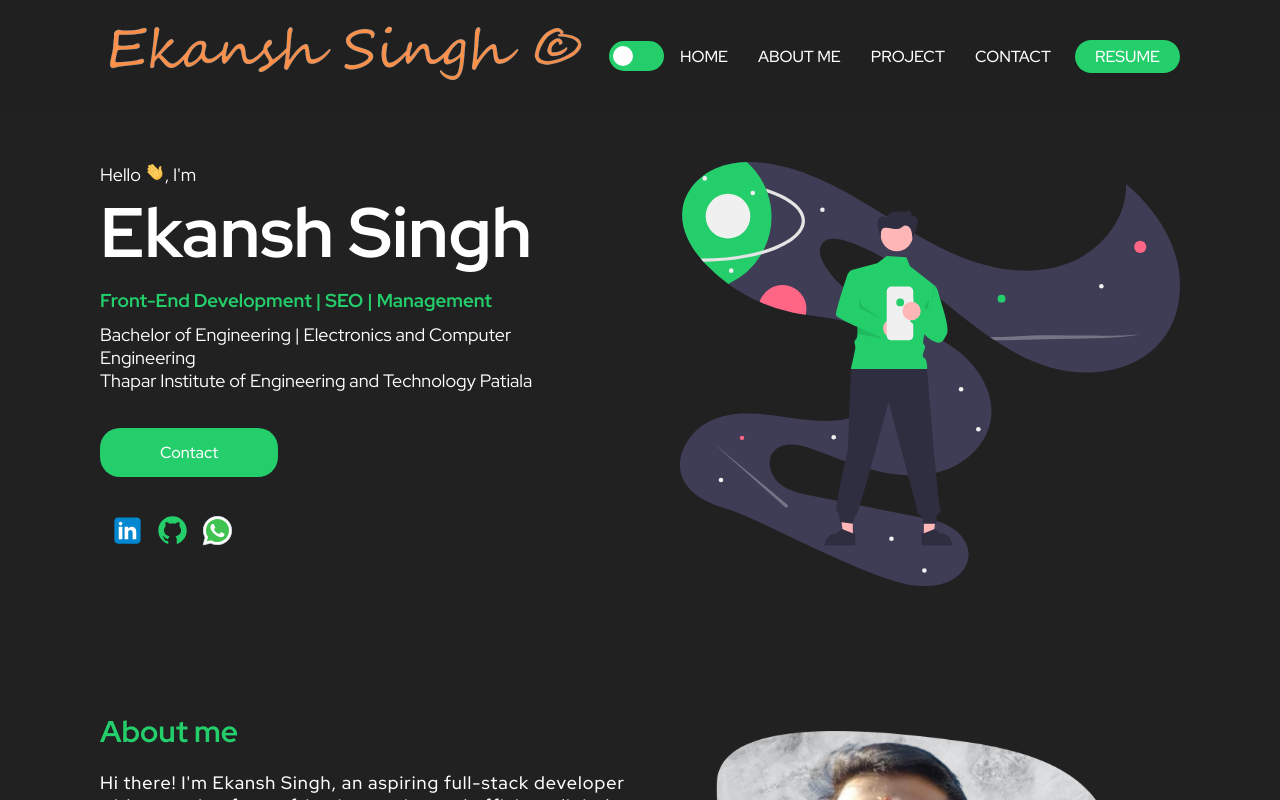
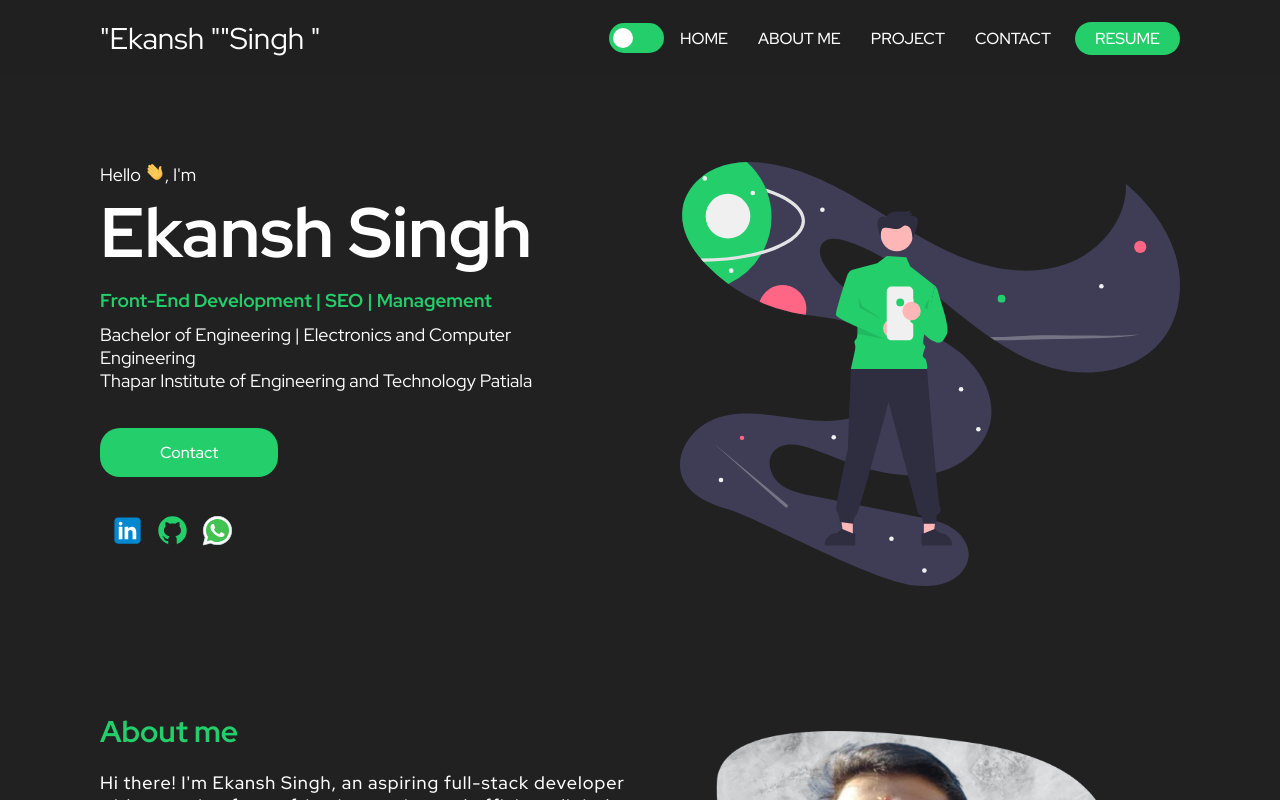
Before and after one commit to singh-ekansh/portfolio-website, a React (Create React App) app: page / in a window 1280 px wide. Shown: the top 800 px of the page. Built offline with nearby package versions, Linux system fonts and the light colour scheme.

Commit message:
Update Header.tsx

```diff
--- a/src/components/Header/Header.tsx
+++ b/src/components/Header/Header.tsx
@@ -3,7 +3,6 @@ import { BrowserRouter as Router } from 'react-router-dom'
 import { NavHashLink, HashLink } from 'react-router-hash-link'
 import { useState } from 'react'
 import Resume from '../../assets/Ekansh_Singh_CV.pdf'
-import signatureImage from '../../assets/signature.png';
 
 export function Header() {
   const [isActive, setActive] = useState(false)
@@ -18,11 +17,8 @@ export function Header() {
     <Container className="header-fixed">
       <Router>
       <HashLink smooth to="#home" className="logo">
-          <img
-            src={signatureImage}
-            alt="Logo"
-            className="logo-image"
-          />
+          <span>"Ekansh "</span>
+          <span>"Singh "</span>
         </HashLink>
         <input
           onChange={toggleTheme}
```
